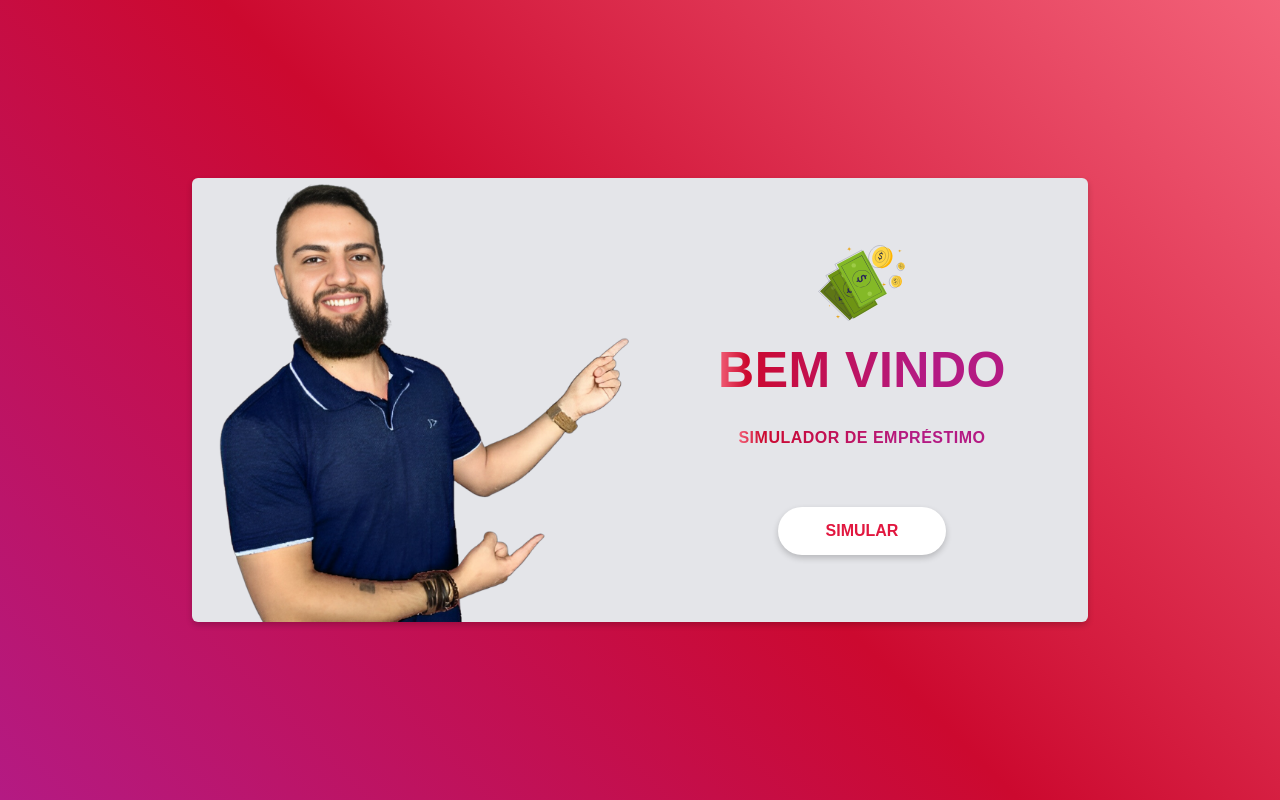
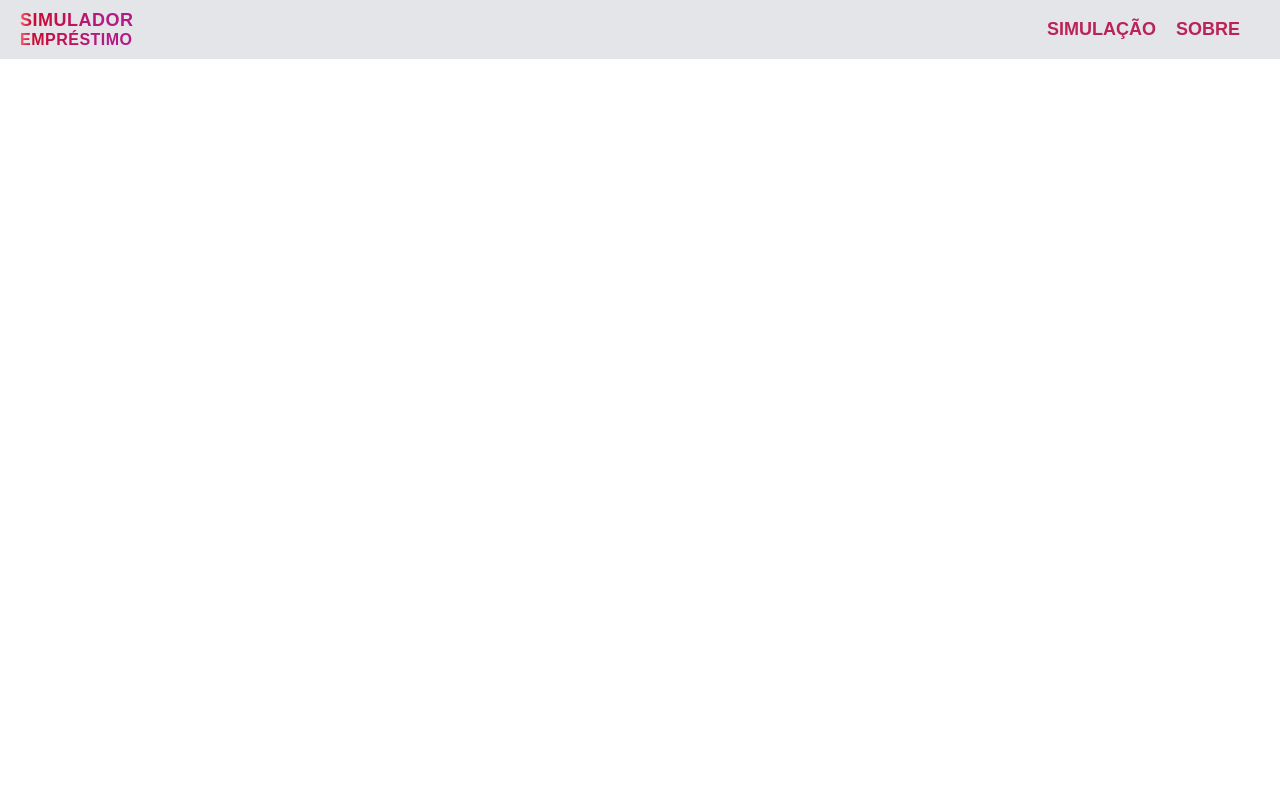
Before and after one commit to ricardorocker/loan-calculator, an Angular app: page /loan-calculator in a window 1280 px wide. Before the commit this address led to /. Built offline with nearby package versions, Linux system fonts and the light colour scheme.

Commit message:
Navbar creation layout and implement routes

```diff
--- a/angular.json
+++ b/angular.json
@@ -94,5 +94,8 @@
         }
       }
     }
+  },
+  "cli": {
+    "analytics": false
   }
 }
--- a/src/app/app-routing.module.ts
+++ b/src/app/app-routing.module.ts
@@ -1,10 +1,16 @@
 import { NgModule } from '@angular/core';
 import { RouterModule, Routes } from '@angular/router';
+import { HomeComponent } from './views/home/home.component';
+import { LoanCalculatorComponent } from './views/loan-calculator/loan-calculator.component';
 
-const routes: Routes = [];
+const routes: Routes = [
+  { path: 'home', component: HomeComponent },
+  { path: 'loan-calculator', component: LoanCalculatorComponent },
+  { path: '', redirectTo: '/home', pathMatch: 'full' },
+];
 
 @NgModule({
   imports: [RouterModule.forRoot(routes)],
-  exports: [RouterModule]
+  exports: [RouterModule],
 })
-export class AppRoutingModule { }
+export class AppRoutingModule {}
--- a/src/app/app.component.html
+++ b/src/app/app.component.html
@@ -1 +1 @@
-<app-home></app-home>
+<router-outlet></router-outlet>
--- a/src/app/app.module.ts
+++ b/src/app/app.module.ts
@@ -4,11 +4,15 @@ import { BrowserModule } from '@angular/platform-browser';
 import { AppRoutingModule } from './app-routing.module';
 import { AppComponent } from './app.component';
 import { HomeComponent } from './views/home/home.component';
+import { LoanCalculatorComponent } from './views/loan-calculator/loan-calculator.component';
+import { NavbarComponent } from './components/navbar/navbar.component';
 
 @NgModule({
   declarations: [
     AppComponent,
-    HomeComponent
+    HomeComponent,
+    LoanCalculatorComponent,
+    NavbarComponent
   ],
   imports: [
     BrowserModule,
--- /dev/null
+++ b/src/app/components/navbar/navbar.component.css
@@ -0,0 +1,48 @@
+nav {
+  background-color: #e4e5e9;
+  display: flex;
+  justify-content: space-between;
+  align-items: center;
+  padding: 10px 20px;
+}
+
+a {
+  text-decoration: none;
+  font-size: 18px;
+  text-transform: uppercase;
+  color: #b92355;
+}
+
+.logo {
+  font-size: 24px;
+  font-weight: bold;
+  letter-spacing: 0.5px;
+  background: linear-gradient(to right, #f36279 0%, #cc092f 10%, #b41a83 70%);
+  -webkit-background-clip: text;
+  background-clip: text;
+  color: transparent;
+}
+
+.first-row {
+  font-size: 18px;
+}
+
+.nav-links {
+  list-style: none;
+  display: flex;
+}
+
+.nav-links li {
+  margin-right: 20px;
+  font-weight: bold;
+}
+
+@media screen and (max-width: 550px) {
+  a {
+    font-size: 16px;
+  }
+
+  .nav-links li {
+    margin-right: 10px;
+  }
+}
--- /dev/null
+++ b/src/app/components/navbar/navbar.component.html
@@ -0,0 +1,12 @@
+<nav>
+  <a routerLink="/home">
+    <div class="logo">
+      <div class="first-row">Simulador</div>
+      <div class="second-row">Empréstimo</div>
+    </div>
+  </a>
+  <ul class="nav-links">
+    <li><a routerLink="/loan-calculator">Simulação</a></li>
+    <li><a routerLink="/loan-calculator">Sobre</a></li>
+  </ul>
+</nav>
--- a/src/app/views/home/home.component.html
+++ b/src/app/views/home/home.component.html
@@ -11,7 +11,7 @@
       <img src="../../../assets/money-icon.svg" width="100px" />
       <p class="first-line">Bem Vindo</p>
       <h5 class="app-title">Simulador de Empréstimo</h5>
-      <button id="start-button">Simular</button>
+      <button id="start-button" routerLink="/loan-calculator">Simular</button>
     </div>
   </div>
 </div>
--- /dev/null
+++ b/src/app/views/loan-calculator/loan-calculator.component.html
@@ -0,0 +1,7 @@
+<app-navbar></app-navbar>
+<body>
+  <div class="container">
+    <div class="left-side"></div>
+    <div class="right-side"></div>
+  </div>
+</body>
```
Also changed, not shown: src/app/components/navbar/navbar.component.ts (added, +10 -0 lines), src/app/views/loan-calculator/loan-calculator.component.ts (added, +10 -0 lines), src/app/views/loan-calculator/loan-calculator.component.css (added), 2 other files (tests, documents, lock files or other folders).
